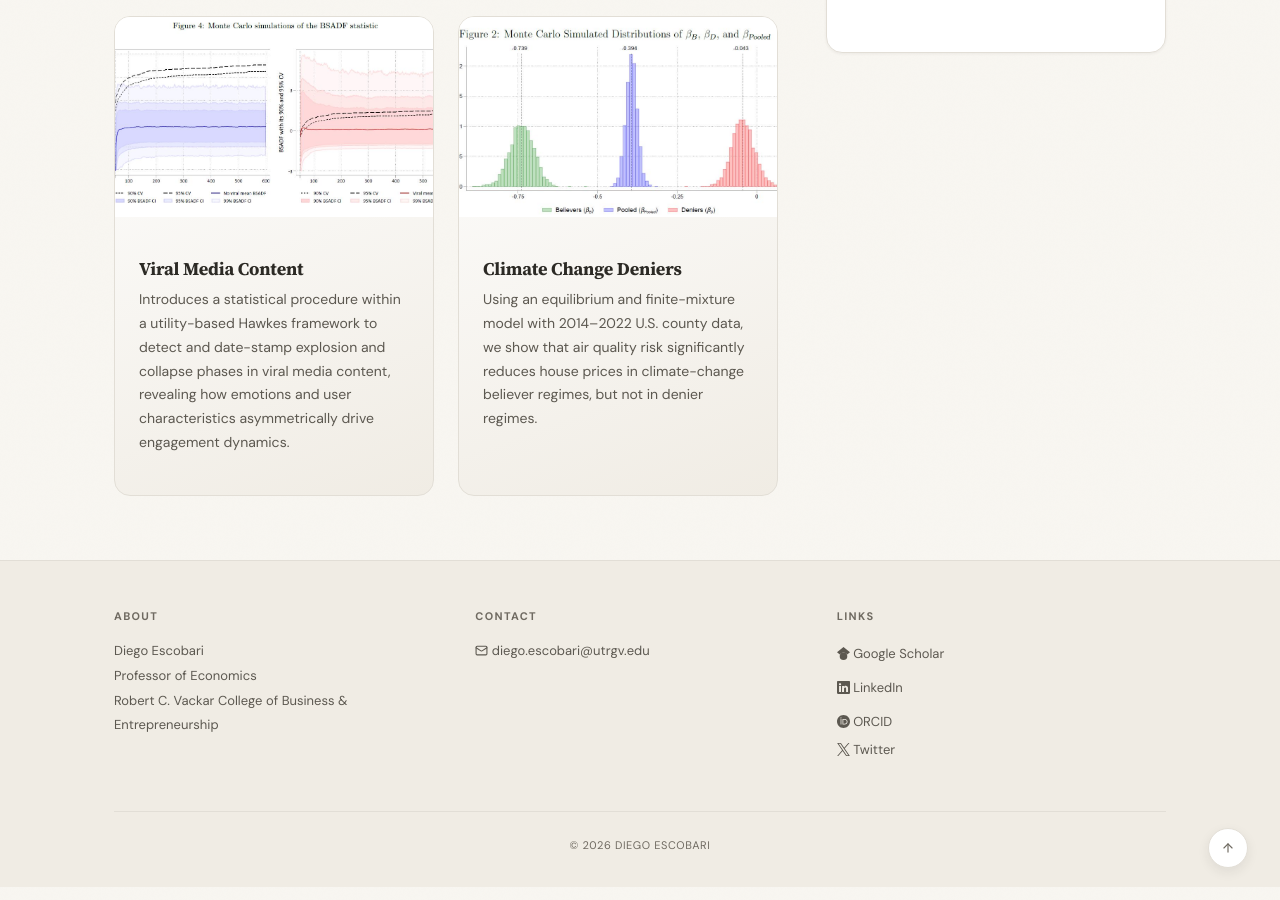
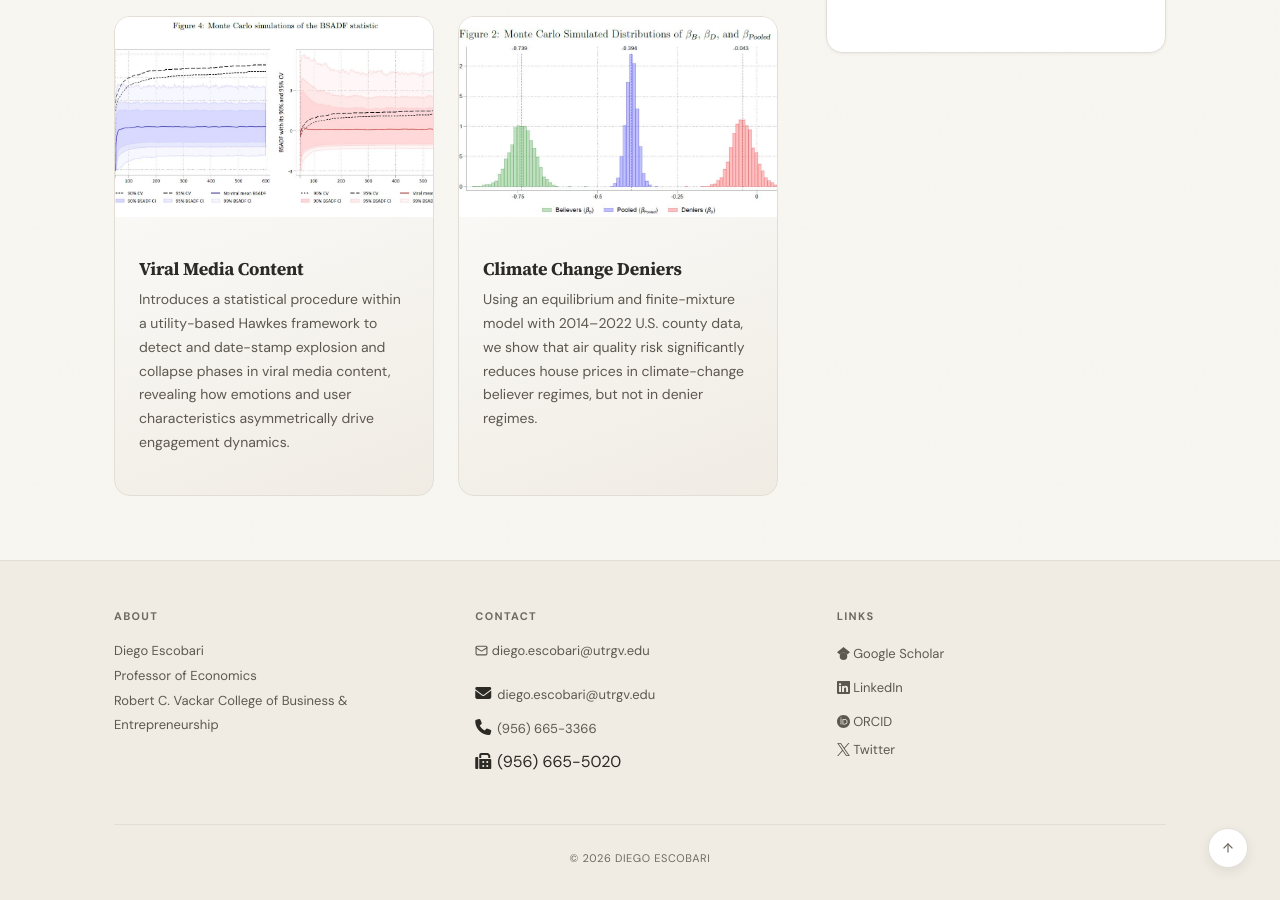
Before and after one commit to diegoescobari/diegoescobari.github.io, a Jekyll site: the page built from _pages/home.md, in a window 1280 px wide and 900 px high, scrolled down 1362 px. Built offline with Jekyll 4.4.1, drawn with Linux system fonts in a browser that asks for light colours.

Commit message:
footer.html

```diff
--- a/_includes/footer.html
+++ b/_includes/footer.html
@@ -13,6 +13,11 @@
       <p>
         <a href="mailto:{{ site.email }}">{% include icon.html name="envelope" %} {{ site.email }}</a><br>
         {% if site.links.github and site.links.github != "" %}<a href="{{ site.links.github }}">{% include icon.html name="github" %} GitHub</a><br>{% endif %}
+
+        <div style="margin-bottom: 6px;"><i class="fa-solid fa-envelope" aria-hidden="true" style="width: 16px; text-align: center; margin-right: 6px;"></i><a href="mailto:diego.escobari@utrgv.edu">diego.escobari@utrgv.edu</a></div>
+        <div style="margin-bottom: 6px;"><i class="fa-solid fa-phone" aria-hidden="true" style="width: 16px; text-align: center; margin-right: 6px;"></i><a href="tel:+19566653366">(956) 665-3366</a></div>
+        <div><i class="fa-solid fa-fax" aria-hidden="true" style="width: 16px; text-align: center; margin-right: 6px;"></i>(956) 665-5020</div>
+
       </p>
     </div>
     <div>
```
